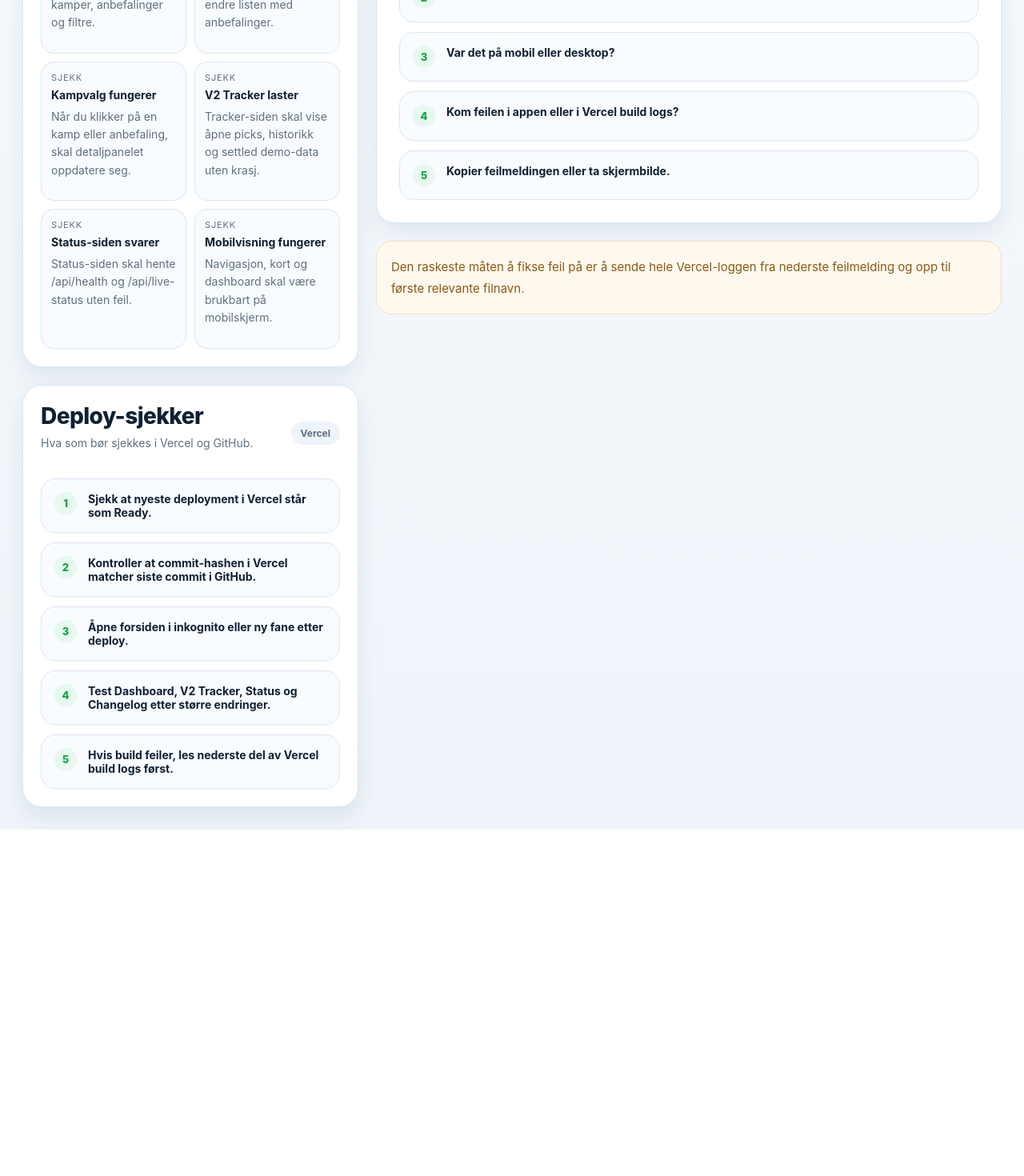
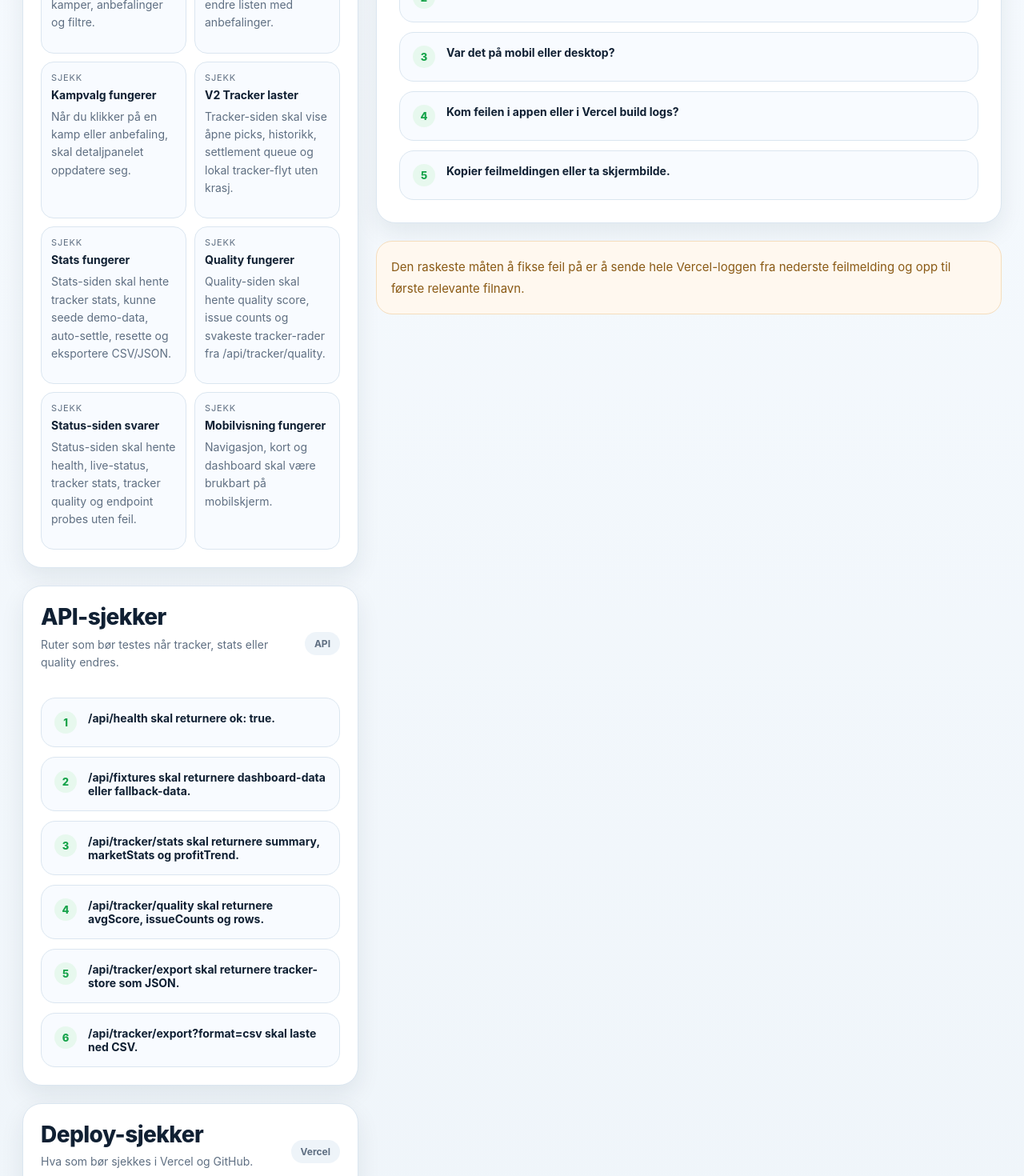
Before and after one commit to hakonnilsen157-commits/PL-betting-model, a Next.js app in the folder pl-vercel-v1/: page /qa in a window 1280 px wide. Shown: the part 680-2150 px from the top of the page at 80% size. Before the commit the page ends 1717 px from the top, so only its background shows below. Built offline with nearby package versions, Linux system fonts and the light colour scheme.

Commit message:
Expand QA checklist for stats and quality flow

```diff
--- a/pl-vercel-v1/app/qa/page.tsx
+++ b/pl-vercel-v1/app/qa/page.tsx
@@ -13,11 +13,19 @@ const qaChecks = [
   },
   {
     title: 'V2 Tracker laster',
-    description: 'Tracker-siden skal vise åpne picks, historikk og settled demo-data uten krasj.',
+    description: 'Tracker-siden skal vise åpne picks, historikk, settlement queue og lokal tracker-flyt uten krasj.',
+  },
+  {
+    title: 'Stats fungerer',
+    description: 'Stats-siden skal hente tracker stats, kunne seede demo-data, auto-settle, resette og eksportere CSV/JSON.',
+  },
+  {
+    title: 'Quality fungerer',
+    description: 'Quality-siden skal hente quality score, issue counts og svakeste tracker-rader fra /api/tracker/quality.',
   },
   {
     title: 'Status-siden svarer',
-    description: 'Status-siden skal hente /api/health og /api/live-status uten feil.',
+    description: 'Status-siden skal hente health, live-status, tracker stats, tracker quality og endpoint probes uten feil.',
   },
   {
     title: 'Mobilvisning fungerer',
@@ -29,8 +37,17 @@ const deployChecks = [
   'Sjekk at nyeste deployment i Vercel står som Ready.',
   'Kontroller at commit-hashen i Vercel matcher siste commit i GitHub.',
   'Åpne forsiden i inkognito eller ny fane etter deploy.',
-  'Test Dashboard, V2 Tracker, Status og Changelog etter større endringer.',
+  'Test Dashboard, V2 Tracker, Stats, Quality, Status og Changelog etter større endringer.',
   'Hvis build feiler, les nederste del av Vercel build logs først.',
+];
+
+const apiChecks = [
+  '/api/health skal returnere ok: true.',
+  '/api/fixtures skal returnere dashboard-data eller fallback-data.',
+  '/api/tracker/stats skal returnere summary, marketStats og profitTrend.',
+  '/api/tracker/quality skal returnere avgScore, issueCounts og rows.',
+  '/api/tracker/export skal returnere tracker-store som JSON.',
+  '/api/tracker/export?format=csv skal laste ned CSV.',
 ];
 
 const bugTemplate = [
@@ -50,7 +67,7 @@ export default function QAPage() {
             <div className="eyebrow">Premier League Betting Model</div>
             <h1 className="hero-title">QA checklist</h1>
             <p className="hero-subtitle">
-              En enkel testside for å sjekke at appen fungerer etter deploy. Bruk denne når vi gjør større endringer eller når Vercel har bygget en ny versjon.
+              En testside for å sjekke at appen fungerer etter deploy. Bruk denne når vi gjør større endringer eller når Vercel har bygget en ny versjon.
             </p>
           </div>
           <div className="updated-at">Testing</div>
@@ -74,6 +91,25 @@ export default function QAPage() {
                   <div className="metric-pill-label">Sjekk</div>
                   <div className="metric-pill-value">{check.title}</div>
                   <p className="section-subtitle" style={{ marginTop: 8 }}>{check.description}</p>
+                </div>
+              ))}
+            </div>
+          </section>
+
+          <section className="list-card">
+            <div className="list-card-header">
+              <div>
+                <h2 className="section-title" style={{ marginBottom: 0 }}>API-sjekker</h2>
+                <p className="section-subtitle">Ruter som bør testes når tracker, stats eller quality endres.</p>
+              </div>
+              <div className="badge-soft">API</div>
+            </div>
+
+            <div className="reason-list">
+              {apiChecks.map((item, index) => (
+                <div key={item} className="reason-card">
+                  <span className="reason-number">{index + 1}</span>
+                  <div className="metric-pill-value">{item}</div>
                 </div>
               ))}
             </div>
```
